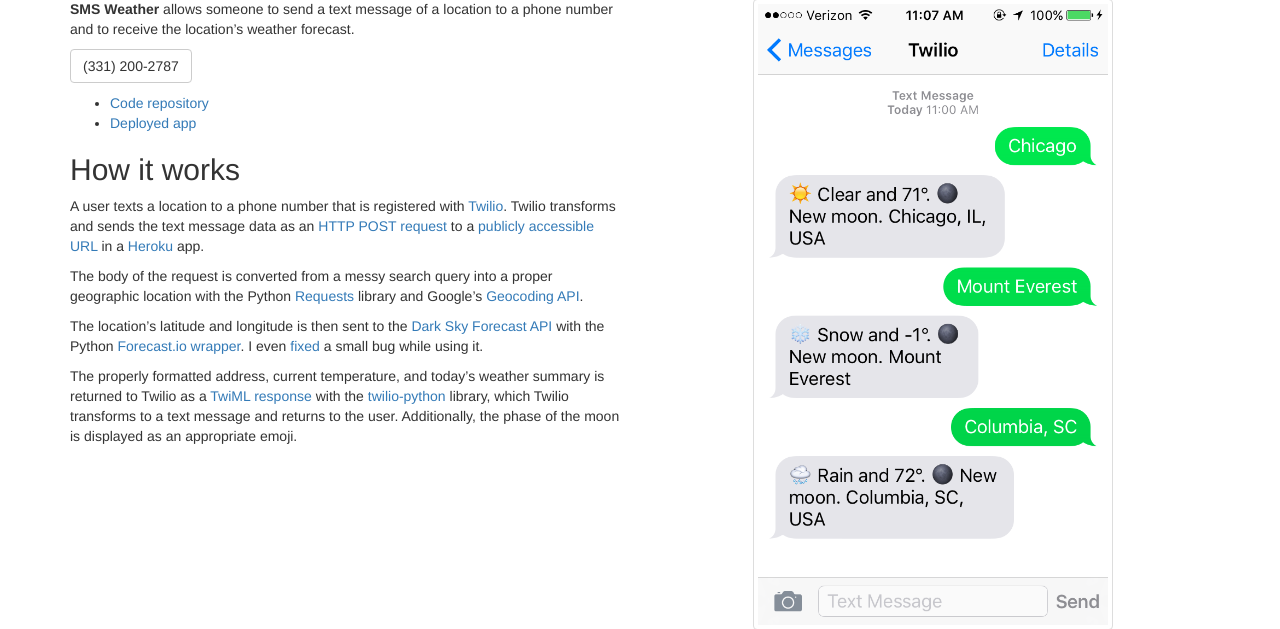
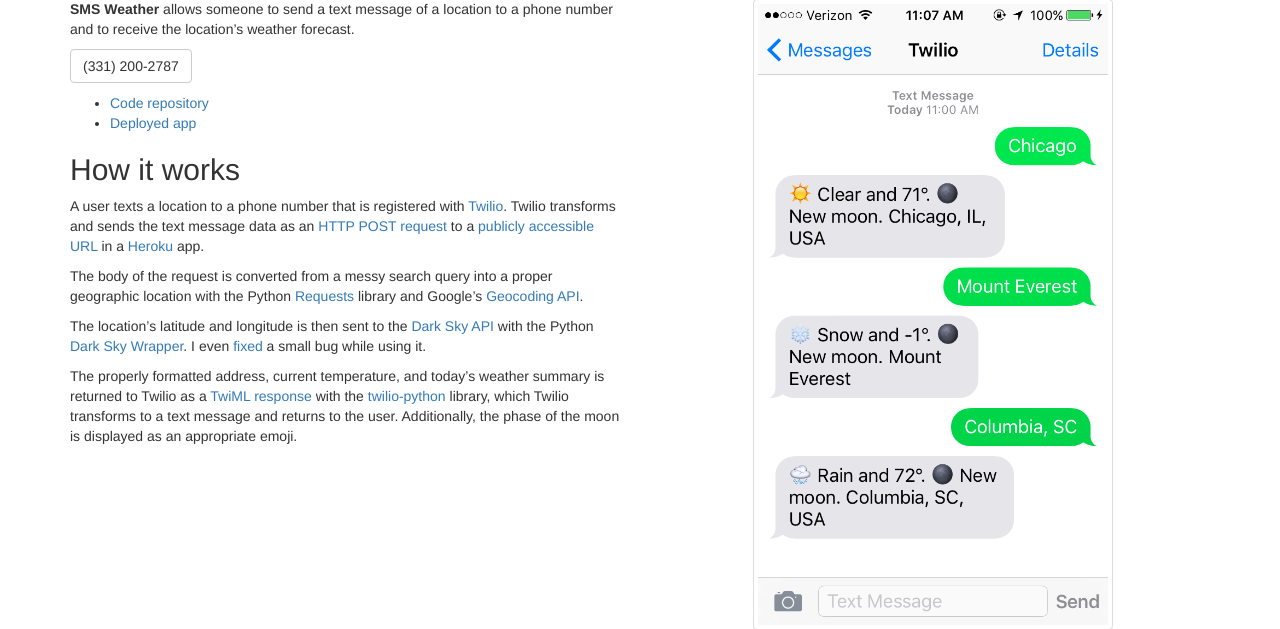
Before and after one commit to richardcornish/emojiweather, a Django app: page / in a window 1280 px wide. Shown: the part 143-772 px from the top of the page. Run offline with Django 3.2, Linux system fonts and the light colour scheme; some libraries are stand-ins or nearby versions.

Commit message:
Renamed Forecast.io to Dark Sky

```diff
--- a/smsweather/smsweather/settings.py
+++ b/smsweather/smsweather/settings.py
@@ -157,7 +157,7 @@
 DATABASES['default'].update(db_from_env)
 
 
-# python-forecast.io
+# Dark Sky Wrapper
 # https://github.com/ZeevG/python-forecast.io
 
-FORECASTIO_API_KEY = os.environ.get('FORECASTIO_API_KEY', '')
+DARKSKY_API_KEY = os.environ.get('DARKSKY_API_KEY', '')
--- a/smsweather/templates/home.html
+++ b/smsweather/templates/home.html
@@ -28,7 +28,7 @@
 
             <p>The body of the request is converted from a messy search query into a proper geographic location with the Python <a href="http://docs.python-requests.org/en/master/">Requests</a> library and Google&rsquo;s <a href="https://developers.google.com/maps/documentation/geocoding/start">Geocoding API</a>.</p>
 
-            <p>The location&rsquo;s latitude and longitude is then sent to the <a href="https://developer.forecast.io/">Dark Sky Forecast API</a> with the Python <a href="https://github.com/ZeevG/python-forecast.io">Forecast.io wrapper</a>. I even <a href="https://github.com/ZeevG/python-forecast.io/pull/23">fixed</a> a small bug while using it.</p>
+            <p>The location&rsquo;s latitude and longitude is then sent to the <a href="https://darksky.net/dev/">Dark Sky API</a> with the Python <a href="https://github.com/ZeevG/python-forecast.io">Dark Sky Wrapper</a>. I even <a href="https://github.com/ZeevG/python-forecast.io/pull/23">fixed</a> a small bug while using it.</p>
 
             <p>The properly formatted address, current temperature, and today&rsquo;s weather summary is returned to Twilio as a <a href="https://www.twilio.com/docs/api/twiml">TwiML response</a> with the <a href="https://www.twilio.com/docs/libraries/python">twilio-python</a> library, which Twilio transforms to a text message and returns to the user. Additionally, the phase of the moon is displayed as an appropriate emoji.</p>
 
```
